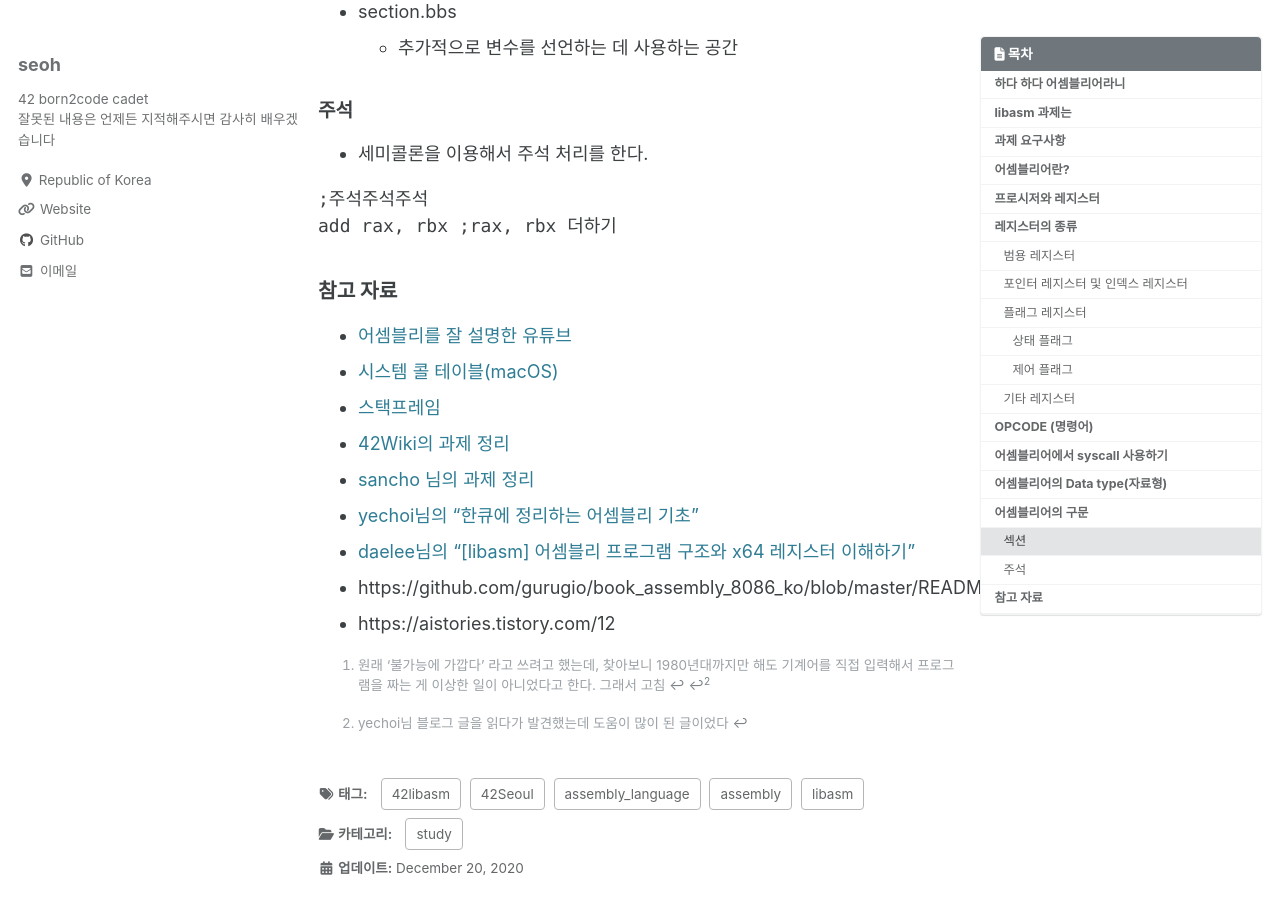
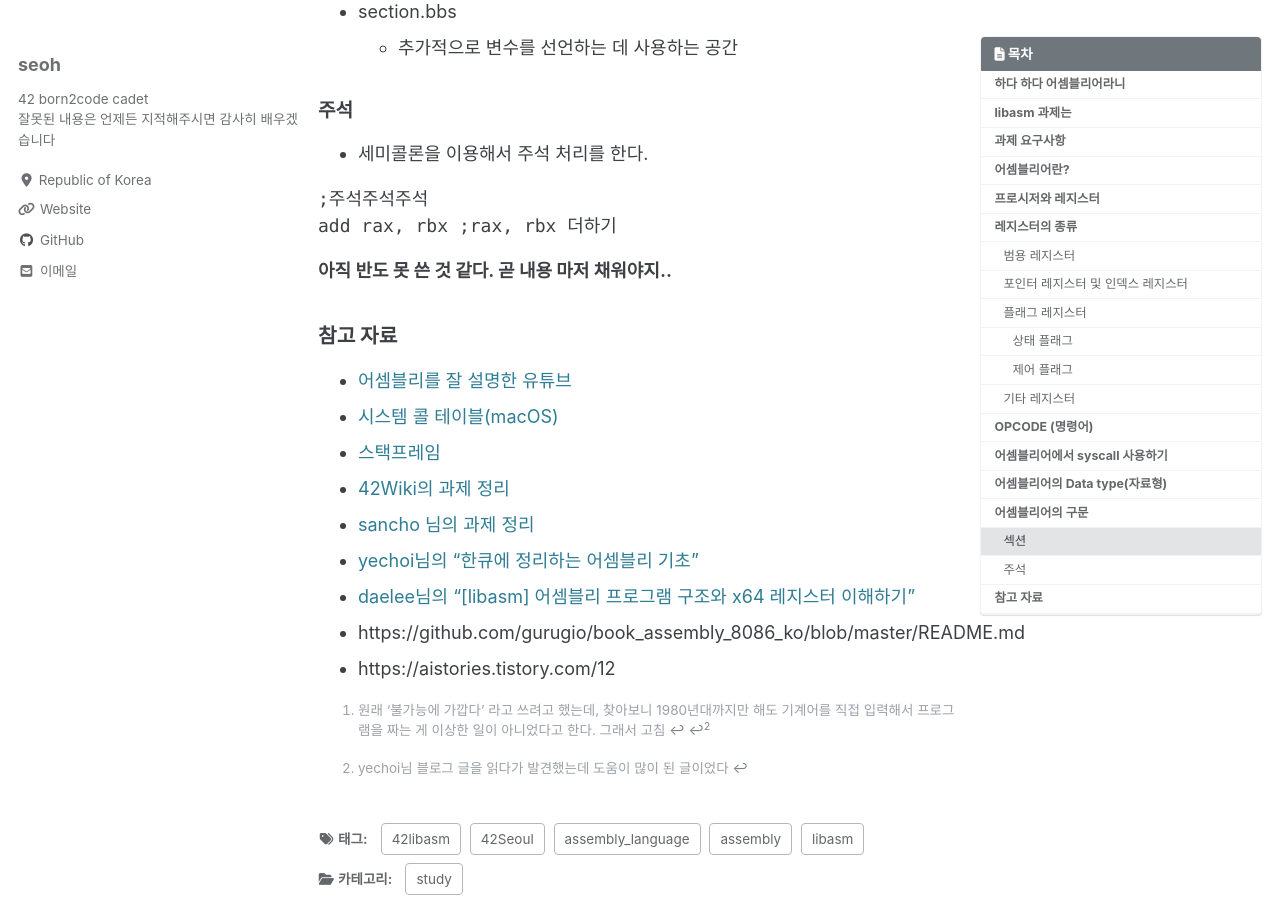
Before and after one commit to ohseyong/ohseyong.github.io, a Jekyll site: the page built from _posts/2020-12-20-libasm-basic-1.md, in a window 1280 px wide and 900 px high, scrolled down 6660 px. Built offline with Jekyll 4.4.1, drawn with Linux system fonts in a browser that asks for light colours; cached includes are drawn as plain includes; nearby versions of some CDN libraries; comment, search, counter and statistics services are not loaded.

Commit message:
Update 2020-12-20-libasm-basic-1.md

```diff
--- a/_posts/2020-12-20-libasm-basic-1.md
+++ b/_posts/2020-12-20-libasm-basic-1.md
@@ -213,6 +213,10 @@ add rax, rbx ;rax, rbx 더하기
 
 
 
+**아직 반도 못 쓴 것 같다. 곧 내용 마저 채워야지..**
+
+
+
 ### 참고 자료
 
 * [어셈블리를 잘 설명한 유튜브](https://www.youtube.com/watch?v=yf7yFJHTif8)
```
